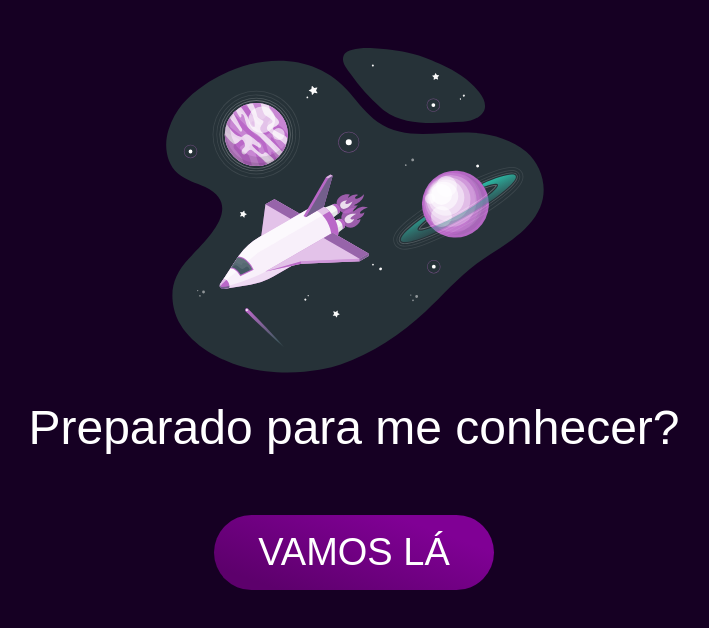
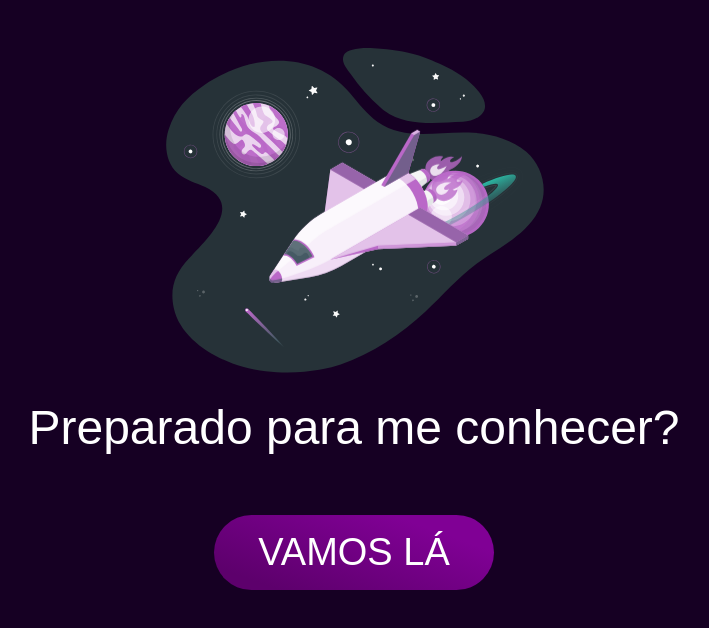
Before and after one commit to MarcusHolanda1/PortfolioMarcusHolanda, a React (Create React App) app: page / in a window 1280 px wide. Shown: the top 628 px of the page, without its empty margins (286-995 px from the left). Built offline with nearby package versions, Linux system fonts and the light colour scheme.

Commit message:
images rocket and floating done

```diff
--- a/src/components/container/styles.js
+++ b/src/components/container/styles.js
@@ -2,7 +2,7 @@ import styled from 'styled-components';
 
 export const Container = styled.main`
     width: 100%;
-    min-height: 100vh;
+    min-height: 100vh; /*    height: auto; */
     background: #160023;
 
     /* display: flex;
--- a/src/components/rocketSpace/index.jsx
+++ b/src/components/rocketSpace/index.jsx
@@ -1,11 +1,13 @@
-import { DivRocket, SpaceRocketImage} from './styles'
+import { DivRocket, SpaceRocketImage, Rocket} from './styles'
 
-import SpaceRocketTest from '../../assets/images/space-amico.svg'
+import SpaceRocket from '../../assets/images/space.svg'
+import RocketTest from '../../assets/images/rocket.svg'
 
 const RocketSpace = (props) => {
     return (
         <DivRocket>
-            <SpaceRocketImage src={SpaceRocketTest}></SpaceRocketImage>
+            <SpaceRocketImage src={SpaceRocket} alt="Espaco"></SpaceRocketImage>
+            <Rocket src={RocketTest} alt="Foguete flutuante"></Rocket>
         </DivRocket>
     )
 }
--- a/src/components/rocketSpace/styles.js
+++ b/src/components/rocketSpace/styles.js
@@ -5,9 +5,30 @@ export const DivRocket = styled.div`
     align-items: center;
     justify-content: center;
     flex-direction: column;
-`
+`;
 
 export const SpaceRocketImage = styled.img`
     width: 400px;
     height: 400px;
 `;
+
+export const Rocket = styled.img`
+
+
+    animation-name: floating;
+    animation-duration: 3s;
+    animation-iteration-count: infinite;
+    animation-timing-function: ease-in-out;
+    margin-left: 30px;
+    margin-top: 5px;
+
+@keyframes floating {
+    0% { transform: translate(0,  0px); }
+    50%  { transform: translate(0, 15px); }
+    100%   { transform: translate(0, -0px); }
+}
+    position: absolute;
+    width: 200px;
+    height: 200px;
+    display: block;
+`;
```
Also changed, not shown: src/assets/images/rocket.svg (added), src/assets/images/space.svg (added).
